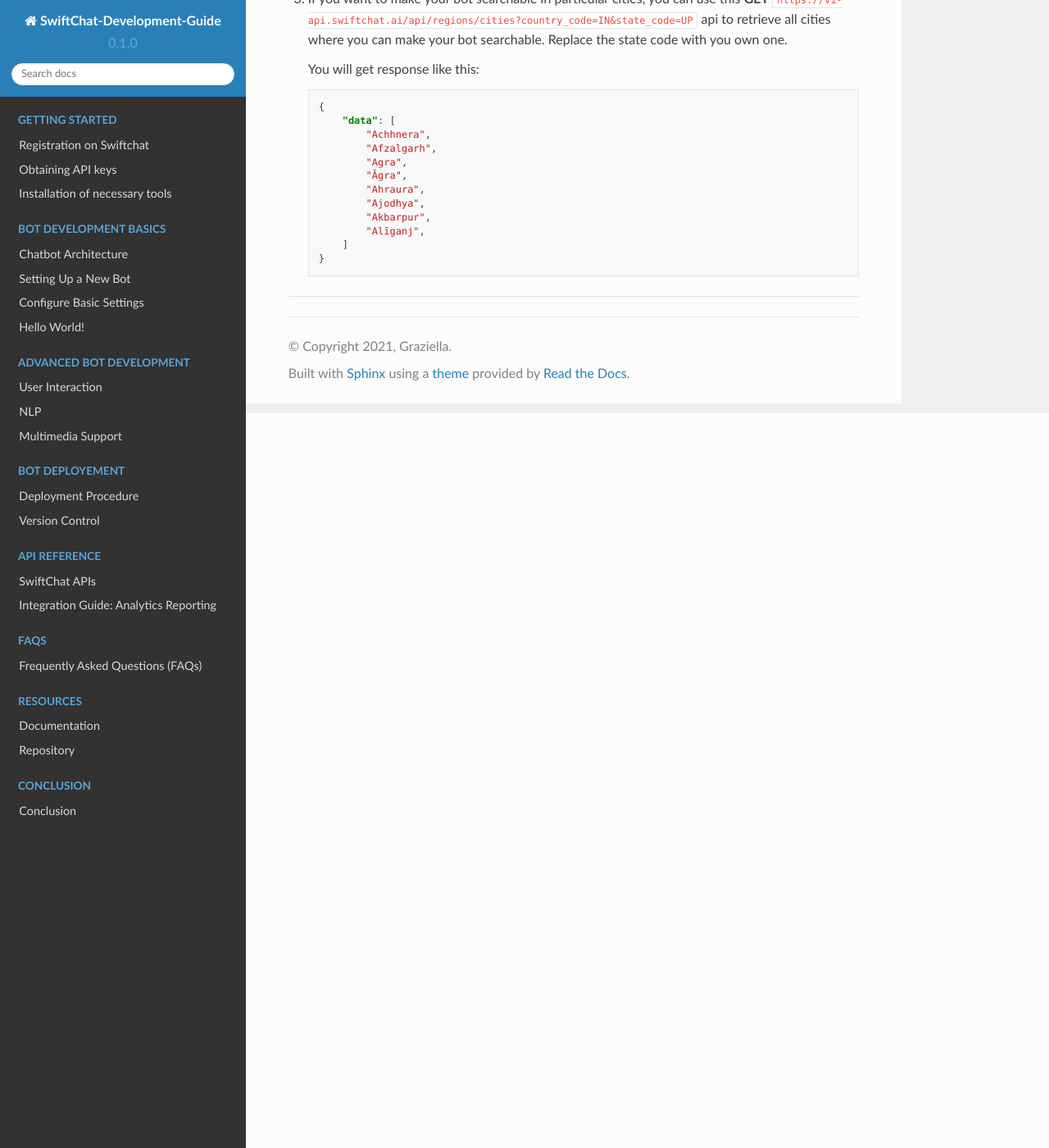
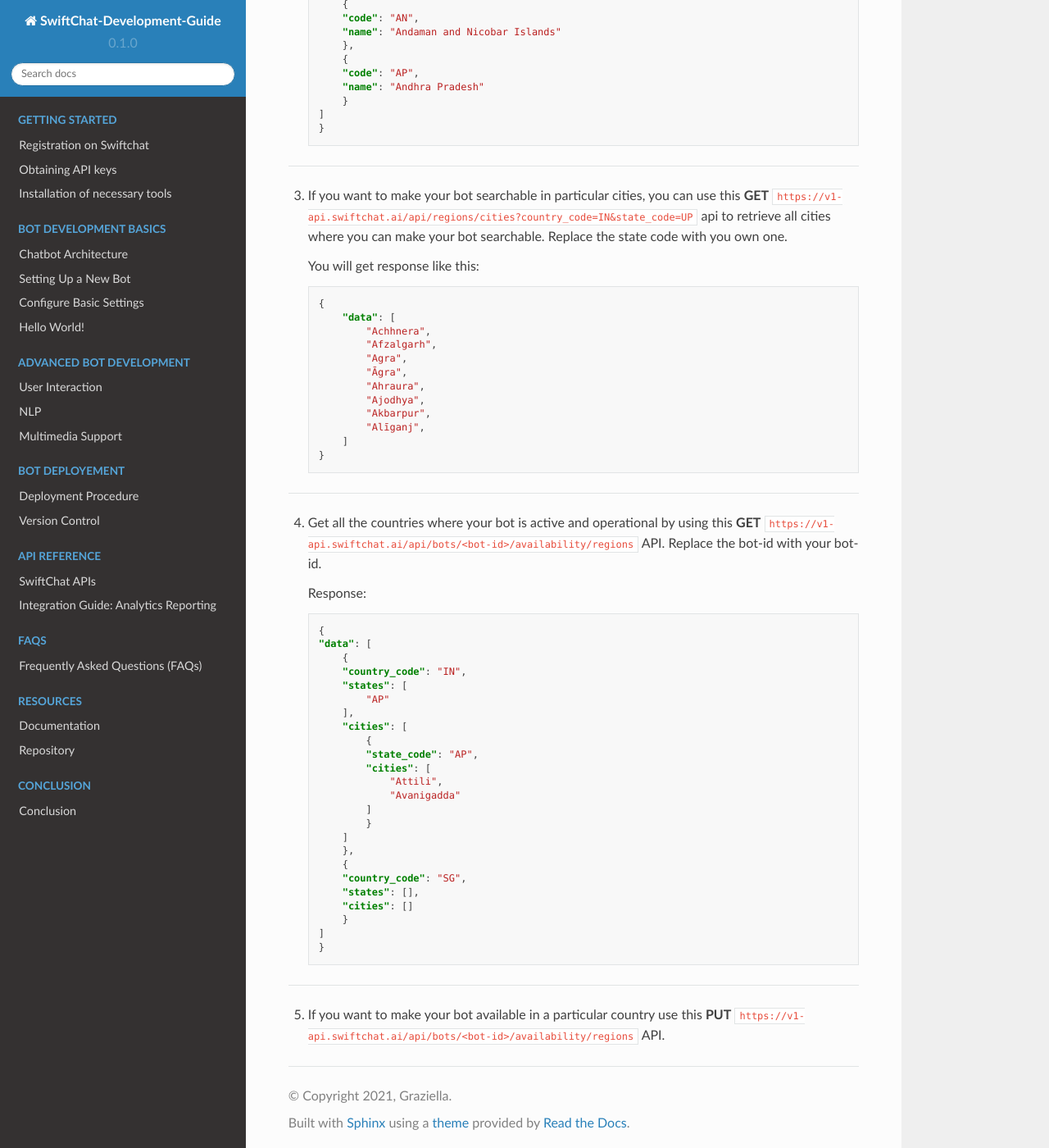
Before and after one commit to Priyanka-sharma181/Chatbot-Development-Guide, a Sphinx documentation site: the page built from docs/source/region_api.rst, in a window 1280 px wide and 1400 px high, scrolled down 896 px. Shown: the whole window at 82% size. Built offline with Sphinx 7.4.7 and the Read the Docs theme 2.0.0, drawn with Linux system fonts in a browser that asks for light colours; some of the changed text lies outside the part shown.

Commit message:
api reference

```diff
--- a/docs/source/region_api.rst
+++ b/docs/source/region_api.rst
@@ -7,6 +7,7 @@
    This will give you all countries with their code like this:
 
    .. code-block:: json
+
     {
     "data": [
         {
@@ -63,3 +64,38 @@
     }
 
 --------------------------
+
+4. Get all the countries where your bot is active and operational by using this **GET** ``https://v1-api.swiftchat.ai/api/bots/<bot-id>/availability/regions`` API. Replace the bot-id with your bot-id.
+
+   Response:
+
+   .. code-block:: json
+
+        {
+        "data": [
+            {
+            "country_code": "IN",
+            "states": [
+                "AP"
+            ],
+            "cities": [
+                {
+                "state_code": "AP",
+                "cities": [
+                    "Attili",
+                    "Avanigadda"
+                ]
+                }
+            ]
+            },
+            {
+            "country_code": "SG",
+            "states": [],
+            "cities": []
+            }
+        ]
+        }
+
+---------------------------------
+
+5. If you want to make your bot available in a particular country use this **PUT** ``https://v1-api.swiftchat.ai/api/bots/<bot-id>/availability/regions`` API.
```
